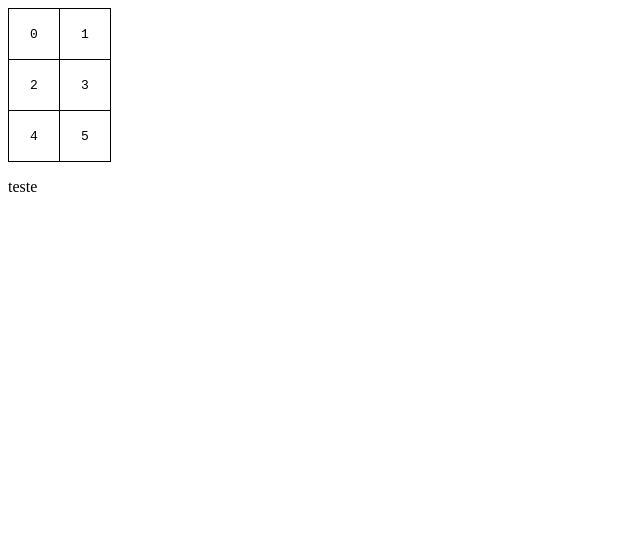
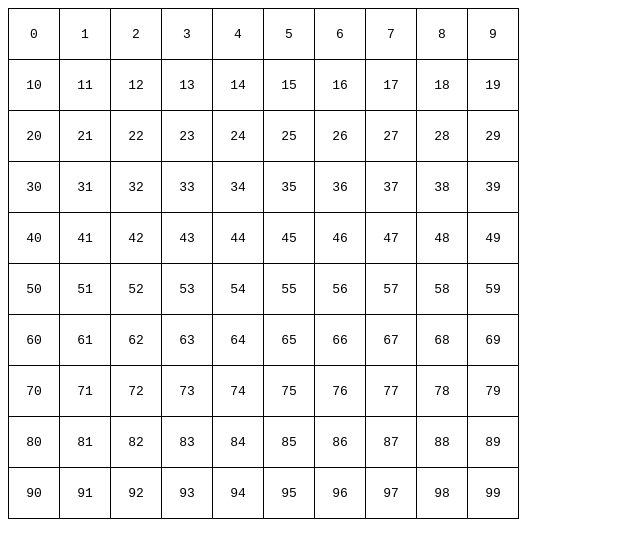
Before and after one commit to Gustavo780904/fireDoom, a plain HTML site: page index.html in a window 1280 px wide. Shown: the whole page, without its empty margins (0-640 px from the left). Drawn offline with Linux system fonts and the light colour scheme.

Commit message:
renderizacao

```diff
--- a/index.html
+++ b/index.html
@@ -24,6 +24,5 @@
 <body>
     <div id="fireCanvas"></div>
     <script src="js/fire.js"></script>
-    <p>teste</p>
 </body>
 </html>
--- a/js/fire.js
+++ b/js/fire.js
@@ -1,6 +1,6 @@
 const firePixelsArray = []
-const fireWidth = 2
-const fireHeight = 3
+const fireWidth = 10
+const fireHeight = 10
 function start() {
     createFireDataStructure()
 renderFire()
```
